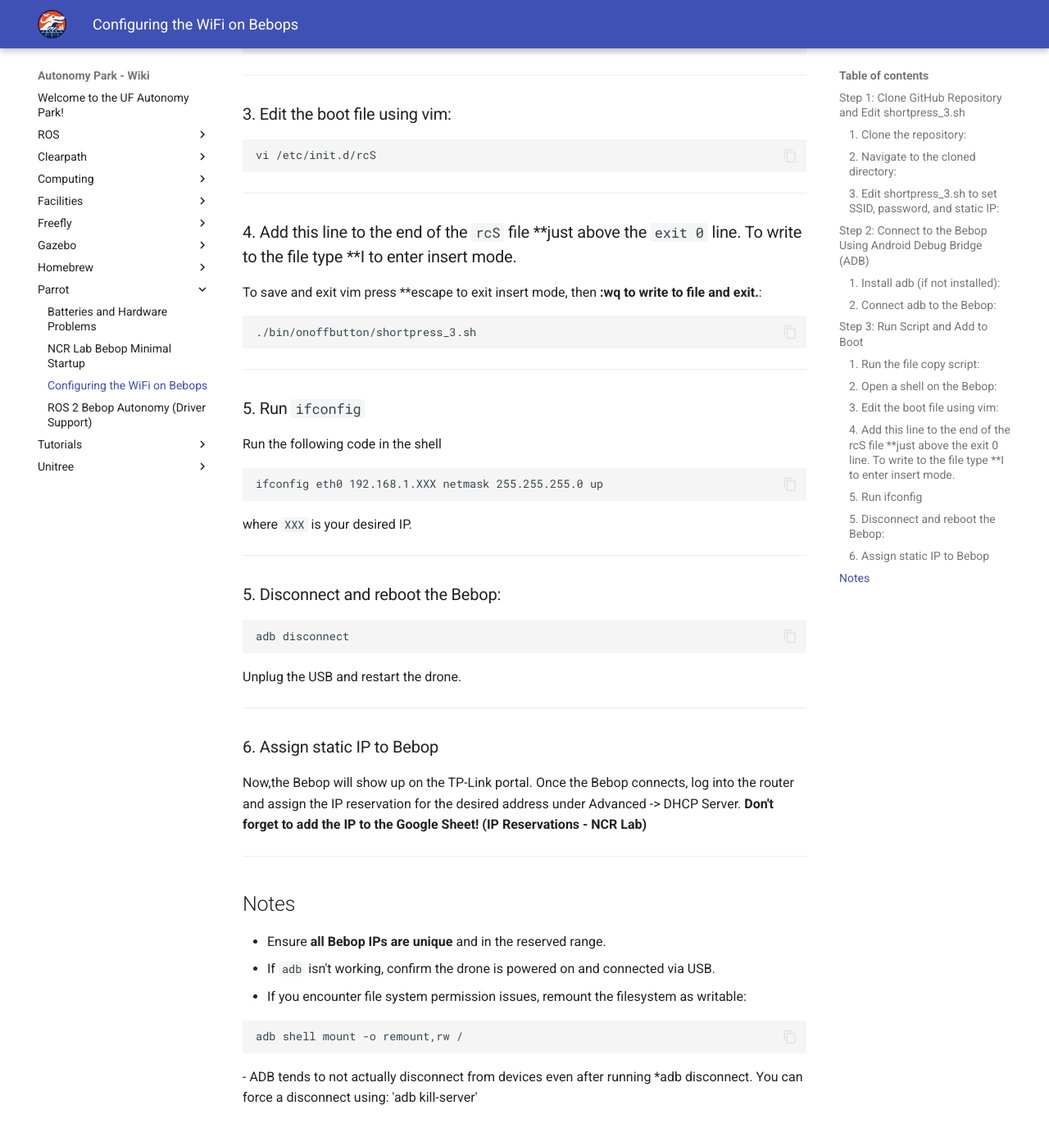
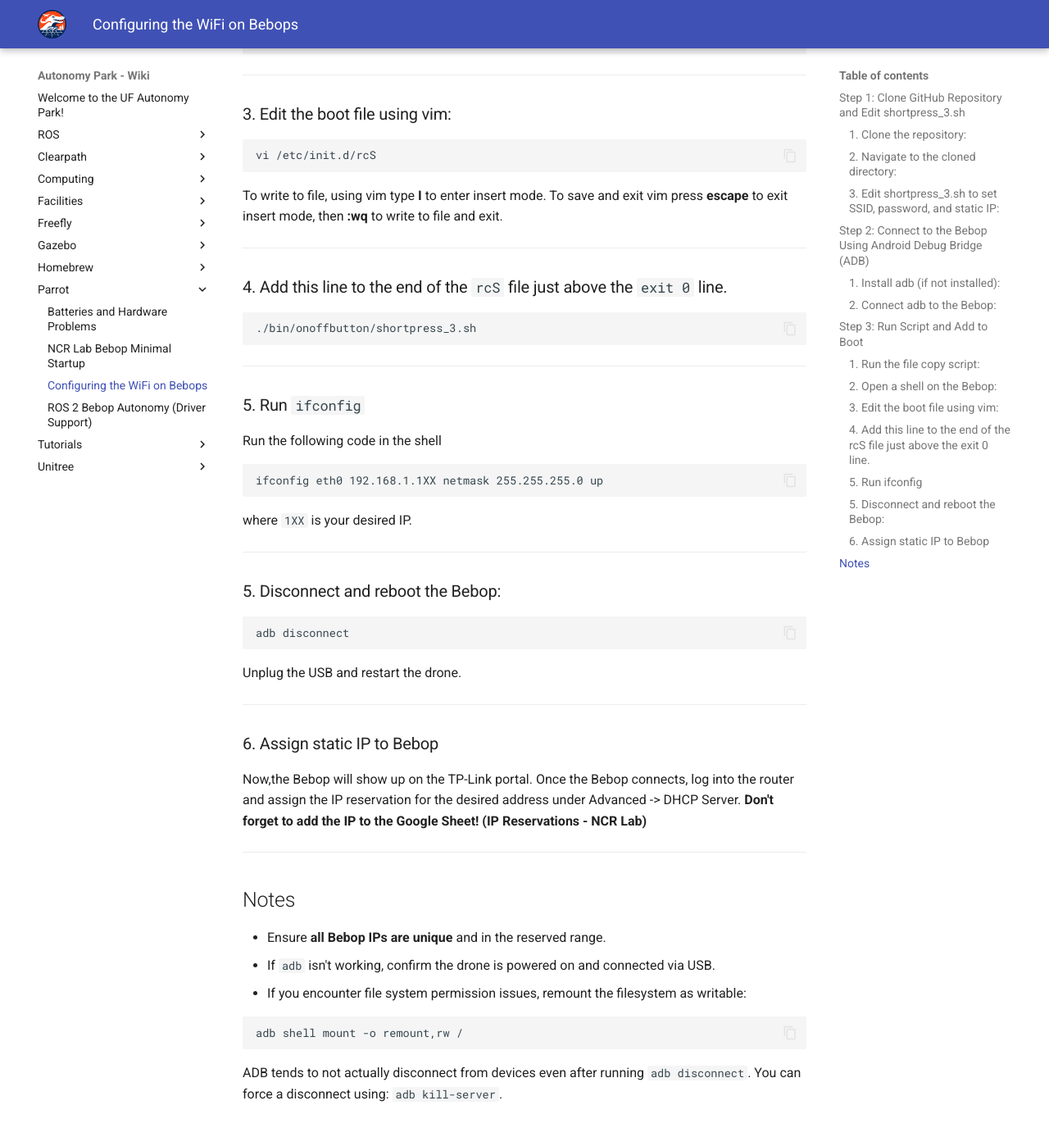
Before and after one commit to UFL-Autonomy-Park/apark_wiki, an MkDocs documentation site: the page built from docs/parrot/configure-network.md, in a window 1280 px wide and 1400 px high, scrolled down 1911 px. Shown: the top 1387 px of the window at 82% size. Built offline with MkDocs 1.6.1 and Material for MkDocs 9.7.7, drawn with Linux system fonts in a browser that asks for light colours.

Commit message:
updating bebop networking instructions
\

````diff
--- a/docs/parrot/configure-network.md
+++ b/docs/parrot/configure-network.md
@@ -94,11 +94,12 @@ adb shell
 vi /etc/init.d/rcS
 ```
 
+To write to file, using vim type __I__ to enter insert mode.
+To save and exit vim press __escape__ to exit insert mode, then __:wq__ to write to file and exit.
+
 ---
 
-### 4. Add this line to the end of the `rcS` file **just above the `exit 0` line. To write to the file type **I to enter insert mode.
-
-To save and exit vim press **escape to exit insert mode, then **:wq to write to file and exit.**:
+### 4. Add this line to the end of the `rcS` file just above the `exit 0` line.
 
 ```bash
 ./bin/onoffbutton/shortpress_3.sh
@@ -109,9 +110,9 @@ To save and exit vim press **escape to exit insert mode, then **:wq to write to
 ### 5. Run `ifconfig`
 Run the following code in the shell
 ```
-ifconfig eth0 192.168.1.XXX netmask 255.255.255.0 up
+ifconfig eth0 192.168.1.1XX netmask 255.255.255.0 up
 ```
-where `XXX` is your desired IP.
+where `1XX` is your desired IP.
 
 ---
 
@@ -141,4 +142,4 @@ Now,the Bebop will show up on the TP-Link portal. Once the Bebop connects, log i
 ```bash
 adb shell mount -o remount,rw /
 ```
-- ADB tends to not actually disconnect from devices even after running *adb disconnect. You can force a disconnect using: 'adb kill-server'
+ADB tends to not actually disconnect from devices even after running `adb disconnect`. You can force a disconnect using: `adb kill-server`.
````
